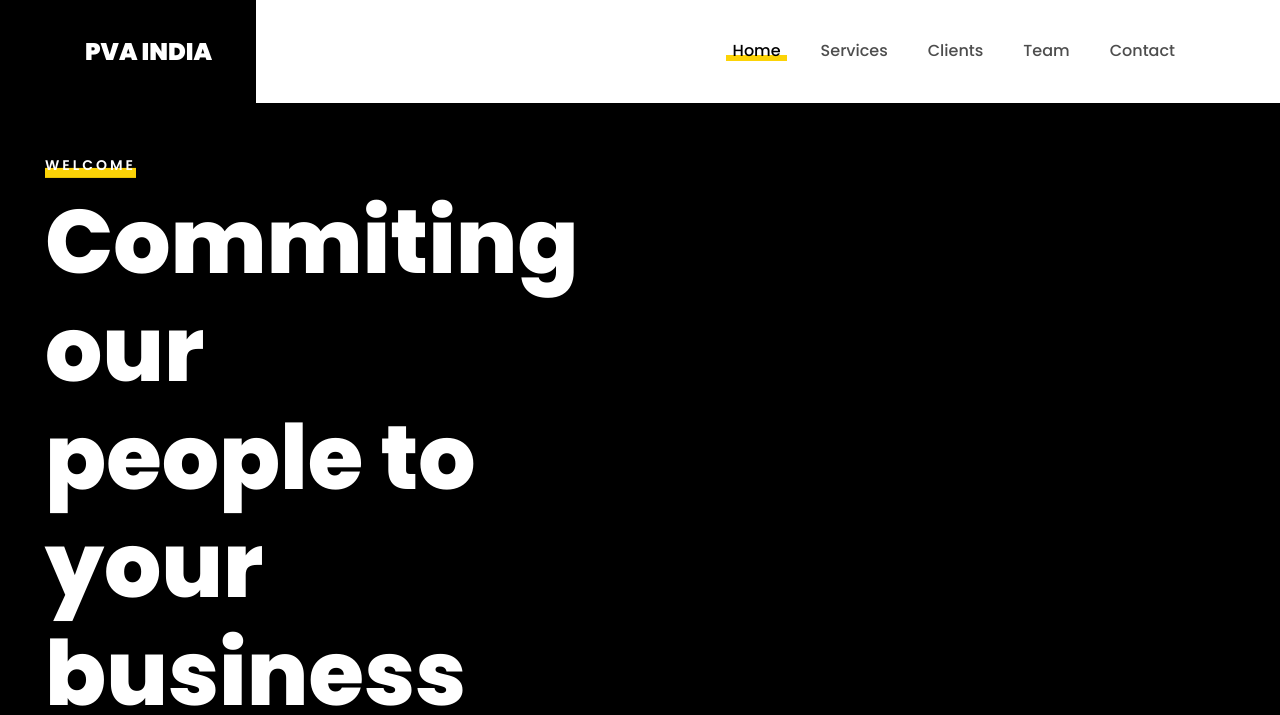
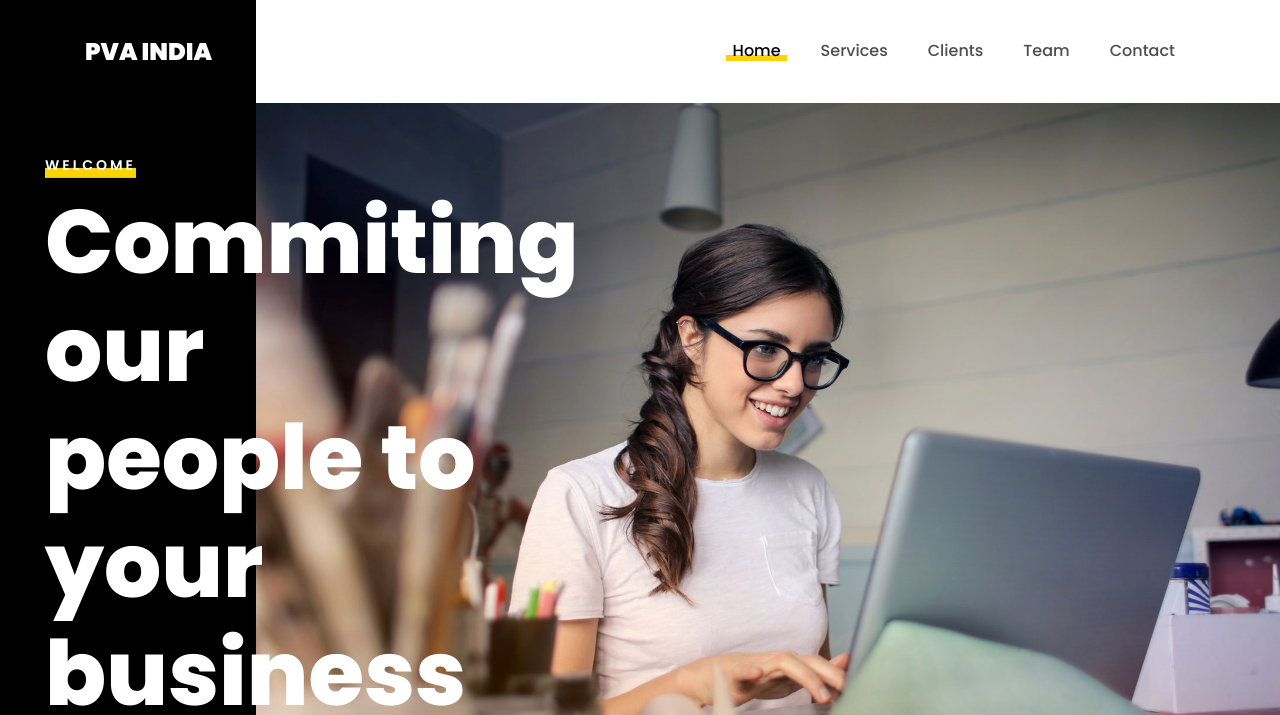
Before and after one commit to pvaindia/pvaindia.github.io, a plain HTML site: page index.html in a window 1280 px wide. Shown: the top 715 px of the page. Drawn offline with Linux system fonts and the light colour scheme; some packages are replaced by stand-ins of ours; no server answers; files whose address does not match are found by name.

Commit message:
Update index.html

```diff
--- a/index.html
+++ b/index.html
@@ -78,7 +78,7 @@ s0.parentNode.insertBefore(s1,s0);
     		</div>
     	</div>
     	<div class="third about-img">
-    		<div id="home" class="video-hero" style="height: 750px; background-image: url(images/bg_1.jpg); background-size:cover; background-position: center center;">
+    		<div id="home" class="video-hero" style="height: 750px; background-image: url(images/bgimage_1.jpg); background-size:cover; background-position: center center;">
 					<a class="player" data-property="{videoURL:'https://www.youtube.com/watch?v=iia8HIsvqmw&list=PLKTlP51GPmJz_ej9d_4OUAh65PMS8jn2n&index=4',containment:'#home', showControls:false, autoPlay:true, loop:true, mute:true,showinfo=0, startAt:0, opacity:1, quality:'default'}"></a>
 				</div>
     	</div>
```
